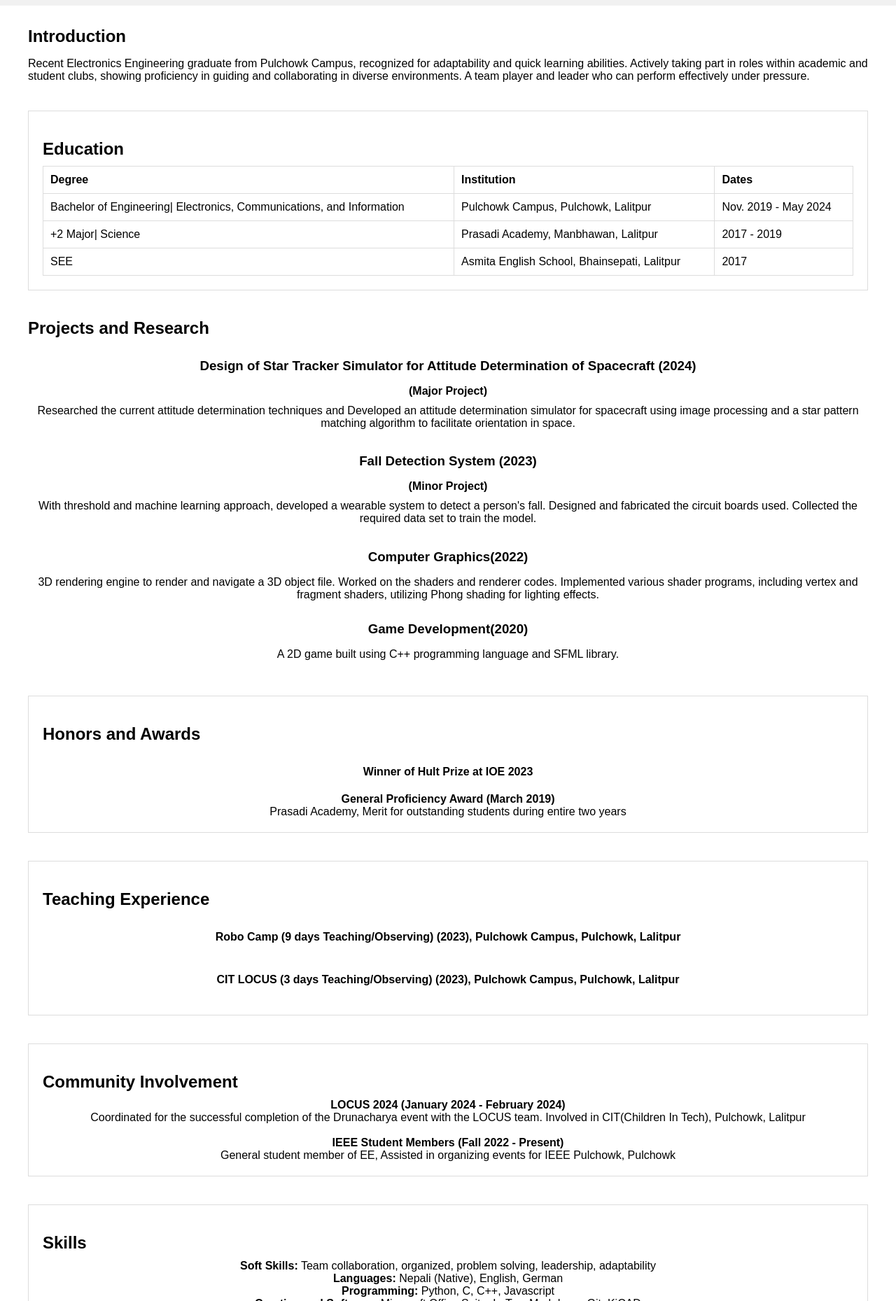
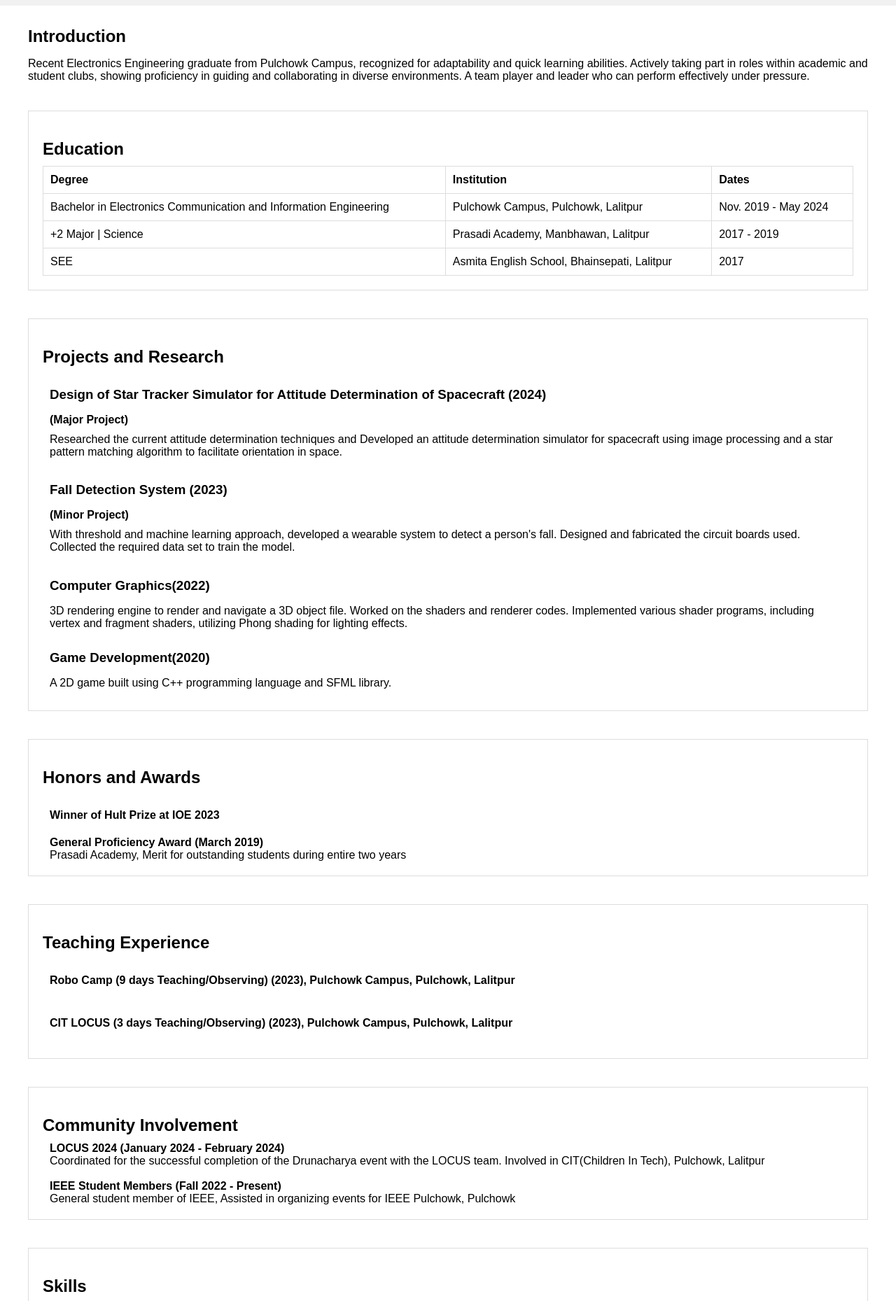
Before and after one commit to SanimKumarKhatri/resume, a plain HTML site: page index.html in a window 1280 px wide. Shown: the part 152-2011 px from the top of the page at 70% size. Drawn offline with Linux system fonts and the light colour scheme.

Commit message:
Added icon and content

```diff
--- a/index.html
+++ b/index.html
@@ -4,6 +4,7 @@
     <meta charset="UTF-8">
     <meta name="viewport" content="width=device-width, initial-scale=1.0">
     <title>Sanim Kumar Khatri | Resume</title>
+    <link rel="icon" type="image/x-icon" href="icon.ico">
     <link rel="stylesheet" href="style.css">
 </head>
 <body>
@@ -11,8 +12,8 @@
         <h1>Sanim Kumar Khatri</h1>
         <p>Electronics Engineer | khatrisanim@gmail.com | +9779843892878</p>
         <ul>
-            <li><img src="resources/linkedin_logo-removebg-preview.png" width="10" height="10"><a href="https://www.linkedin.com/in/sanim-khatri-b653a0275/">LinkedIn</a></li>
-            <li><img src="resources/github_logo-removebg-preview.png" width="10" height="10"><a href="http://github.com/SanimKumarKhatri">GitHub</a></li>
+            <li><img src="resources/linkedin_logo-removebg-preview.png" width="11" height="11"><a href="https://www.linkedin.com/in/sanim-khatri-b653a0275/" target="_blank">LinkedIn</a></li>
+            <li><img src="resources/github_logo-removebg-preview.png" width="10" height="10"><a href="http://github.com/SanimKumarKhatri" target="_blank">GitHub</a></li>
         </ul>
     </header>
 
@@ -31,12 +32,12 @@
                     <th>Dates</th>
                 </tr>
                 <tr>
-                    <td>Bachelor of Engineering| Electronics, Communications, and Information</td>
+                    <td>Bachelor in Electronics Communication and Information Engineering</td>
                     <td>Pulchowk Campus, Pulchowk, Lalitpur</td>
                     <td>Nov. 2019 - May 2024</td>
                 </tr>
                 <tr>
-                    <td>+2 Major| Science</td>
+                    <td>+2 Major | Science</td>
                     <td>Prasadi Academy, Manbhawan, Lalitpur</td>
                     <td>2017 - 2019</td>
                 </tr>
@@ -90,7 +91,7 @@
             <h2>Community Involvement</h2>
             <ul>
                 <li><b>LOCUS 2024 (January 2024 - February 2024)</b></br> Coordinated for the successful completion of the Drunacharya event with the LOCUS team. Involved in CIT(Children In Tech), Pulchowk, Lalitpur</li>
-                <li></br><b>IEEE Student Members (Fall 2022 - Present)</b></br> General student member of EE, Assisted in organizing events for IEEE Pulchowk, Pulchowk</li>
+                <li></br><b>IEEE Student Members (Fall 2022 - Present)</b></br> General student member of IEEE, Assisted in organizing events for IEEE Pulchowk, Pulchowk</li>
             </ul>
         </section>
 
@@ -98,7 +99,7 @@
             <h2>Skills</h2>
                     <ul>
                         <li><b>Soft Skills:</b> Team collaboration, organized, problem solving, leadership, adaptability</li></br>
-                        <li><b>Languages:</b> Nepali (Native), English, German</li></br>
+                        <li><b>Languages:</b> Nepali (Native), English, German(Beginner)</li></br>
                         <li><b>Programming:</b> Python, C, C++, Javascript</li></br>
                         <li><b>Creation and Software:</b> Microsoft Office Suite, LaTex, Markdown, Git, KiCAD</li></br>
                         <li><b>Certificates:</b><br>
--- a/style.css
+++ b/style.css
@@ -35,6 +35,10 @@ body {
     list-style: none;
     padding: 0;
     margin: 0;
+    text-align: left;
+  }
+
+  header ul{
     text-align: center;
   }
 
@@ -62,7 +66,7 @@ body {
     margin-top: 150px;
   }
 
-  #education, #honors, #experience, #community, #skills {
+  #education, #honors, #experience, #community, #skills, #projects {
     border: 1px solid #ddd;
     padding: 20px;
   }
```
Also changed, not shown: icon.ico (added).
